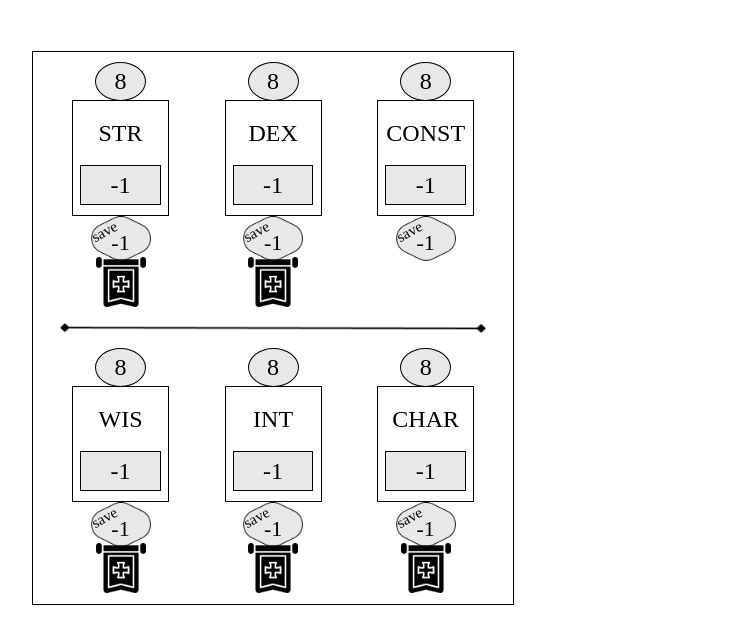
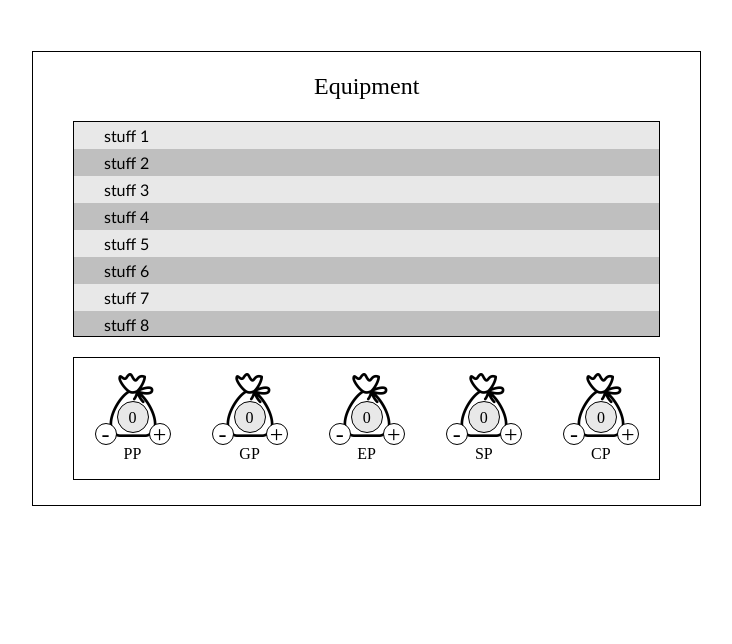
Before and after one commit to WildCodeSchool/0923-paris-js-p2-apiDD, a React (Vite) app in the folder frontend/: page / in a window 1280 px wide. Shown: the top 644 px of the page, without its empty margins (19-751 px from the left). Built offline with nearby package versions, Linux system fonts and the light colour scheme; a web font is replaced by a local one.

Commit message:
equipement:  state on btn & down / caracSeg - skill : input fixed

```diff
--- a/frontend/src/App.jsx
+++ b/frontend/src/App.jsx
@@ -1,14 +1,14 @@
 import React from "react";
 import "./resetStyle.css";
 import "./App.css";
-import CaracBloc from "./components/CaracBloc/CaracBloc";
-// import EquipmentBloc from "./components/EquipmentBloc/EquipmentBloc";
+// import CaracBloc from "./components/CaracBloc/CaracBloc";
+import EquipmentBloc from "./components/EquipmentBloc/EquipmentBloc";
 
 function App() {
   return (
     <>
-      {/* <EquipmentBloc /> */}
-      <CaracBloc />
+      <EquipmentBloc />
+      {/* <CaracBloc /> */}
 
       <div> </div>
     </>
--- a/frontend/src/components/CaracBloc/CaracSeg/CaracSeg.jsx
+++ b/frontend/src/components/CaracBloc/CaracSeg/CaracSeg.jsx
@@ -14,7 +14,6 @@ function CaracSeg(props) {
     setCaracNum(e.target.value);
   };
 
-  // eslint-disable-next-line consistent-return
   function strBonus() {
     const bonus = Math.floor((caracNum - 10) / 2);
     if (bonus < 0 || bonus === 0) {
@@ -23,6 +22,7 @@ function CaracSeg(props) {
     if (bonus > 0) {
       return `+${bonus.toString()}`;
     }
+    return null;
   }
 
   const saveBonus = strBonus;
--- a/frontend/src/components/CaracBloc/SkillsBloc/SkillsBloc.jsx
+++ b/frontend/src/components/CaracBloc/SkillsBloc/SkillsBloc.jsx
@@ -18,8 +18,10 @@ function SkillsBloc(props) {
           {/* SKILL LINE */}
           <div className="skill_lines">
             <div className="skill_line">
-              {/* <div className="radio_btn"> </div> */}
-              <input type="radio" className="radio_btn" />
+              <label className="checkbox_label">
+                <input type="checkbox" />
+                <span className="custom_checkbox" />
+              </label>
               <div className="value_imput">
                 <p className="skill_value">{skill1.value}</p>
               </div>
@@ -27,7 +29,10 @@ function SkillsBloc(props) {
             </div>
             {skill2 && (
               <div className="skill_line">
-                <input type="radio" className="radio_btn" />
+                <label className="checkbox_label">
+                  <input type="checkbox" />
+                  <span className="custom_checkbox" />
+                </label>
                 <div className="value_imput">
                   <p className="skill_value">{skill2.value}</p>
                 </div>
@@ -36,7 +41,10 @@ function SkillsBloc(props) {
             )}
             {skill3 && (
               <div className="skill_line">
-                <input type="radio" className="radio_btn" />
+                <label className="checkbox_label">
+                  <input type="checkbox" />
+                  <span className="custom_checkbox" />
+                </label>
                 <div className="value_imput">
                   <p className="skill_value">{skill3.value}</p>
                 </div>
@@ -45,7 +53,10 @@ function SkillsBloc(props) {
             )}
             {skill4 && (
               <div className="skill_line">
-                <input type="radio" className="radio_btn" />
+                <label className="checkbox_label">
+                  <input type="checkbox" />
+                  <span className="custom_checkbox" />
+                </label>
                 <div className="value_imput">
                   <p className="skill_value">{skill4.value}</p>
                 </div>
@@ -54,7 +65,10 @@ function SkillsBloc(props) {
             )}
             {skill5 && (
               <div className="skill_line">
-                <input type="radio" className="radio_btn" />
+                <label className="checkbox_label">
+                  <input type="checkbox" />
+                  <span className="custom_checkbox" />
+                </label>
                 <div className="value_imput">
                   <p className="skill_value">{skill5.value}</p>
                 </div>
--- a/frontend/src/components/CaracBloc/SkillsBloc/skillsbloc.css
+++ b/frontend/src/components/CaracBloc/SkillsBloc/skillsbloc.css
@@ -43,7 +43,7 @@
 }
 /* --- [SKILL LINE] ------------------------------------------- */
 .skill_lines {
-  padding-left: 12px;
+  padding-left: 18px;
   margin-top: 10px;
 }
 .skill_line {
@@ -51,14 +51,24 @@
   justify-content: flex-start;
   align-items: center;
 }
-.radio_btn {
-  width: 20px;
-  height: 20px;
-  border: 2px solid #000509;
-  margin-right: 10px;
-  cursor: pointer;
+.checkbox_label {
+  position: relative;
+  display: inline-block;
+  width: 30px;
 }
-.radio_btn:checked {
+.custom_checkbox {
+  position: absolute;
+  left: 0;
+  top: 0;
+  width: 15px;
+  height: 15px;
+  background-color: #fff;
+  border-radius: 50%;
+  border: 2px solid #333;
+}
+input[type="checkbox"]:checked + .custom_checkbox {
+  background-color: black;
+  border: 2px solid black;
 }
 .value_imput {
   width: 45px;
--- a/frontend/src/components/EquipmentBloc/MoneySeg/MoneySeg.jsx
+++ b/frontend/src/components/EquipmentBloc/MoneySeg/MoneySeg.jsx
@@ -1,10 +1,23 @@
-import React from "react";
+import { useState } from "react";
 import "../../../assets/variables.css";
 import "./moneySeg.css";
 import PurseImg from "../../../assets/dnd_ico/bourse.png";
 
 function MoneySeg(props) {
   const { id, name, value } = props;
+
+  const [purseValue, setPurseValue] = useState(0);
+
+  const btnUp = () => {
+    setPurseValue(parseInt(purseValue, 10) + 1);
+  };
+
+  const btnDown = () => {
+    if (purseValue > 0) {
+      setPurseValue(parseInt(purseValue, 10) - 1);
+    }
+  };
+
   return (
     <div className="purse" id={id}>
       <div className="purse_change">
@@ -14,13 +27,25 @@ function MoneySeg(props) {
         </div>
         <div className="purse_money_line_DeskT">
           <div className="money_btn money_btn_DeskT" id="money_btn_down">
-            <p className="money_btn_content">-</p>
+            <p
+              className="money_btn_content"
+              onClick={btnDown}
+              style={{ cursor: "pointer" }}
+            >
+              -
+            </p>
           </div>
           <div className="purse_value_content">
-            <p className="purse_value">{value}</p>
+            <p className="purse_value">{purseValue}</p>
           </div>
           <div className="money_btn money_btn_DeskT" id="money_btn_up">
-            <p className="money_btn_content">+</p>
+            <p
+              className="money_btn_content"
+              onClick={btnUp}
+              style={{ cursor: "pointer" }}
+            >
+              +
+            </p>
           </div>
         </div>
       </div>
```
